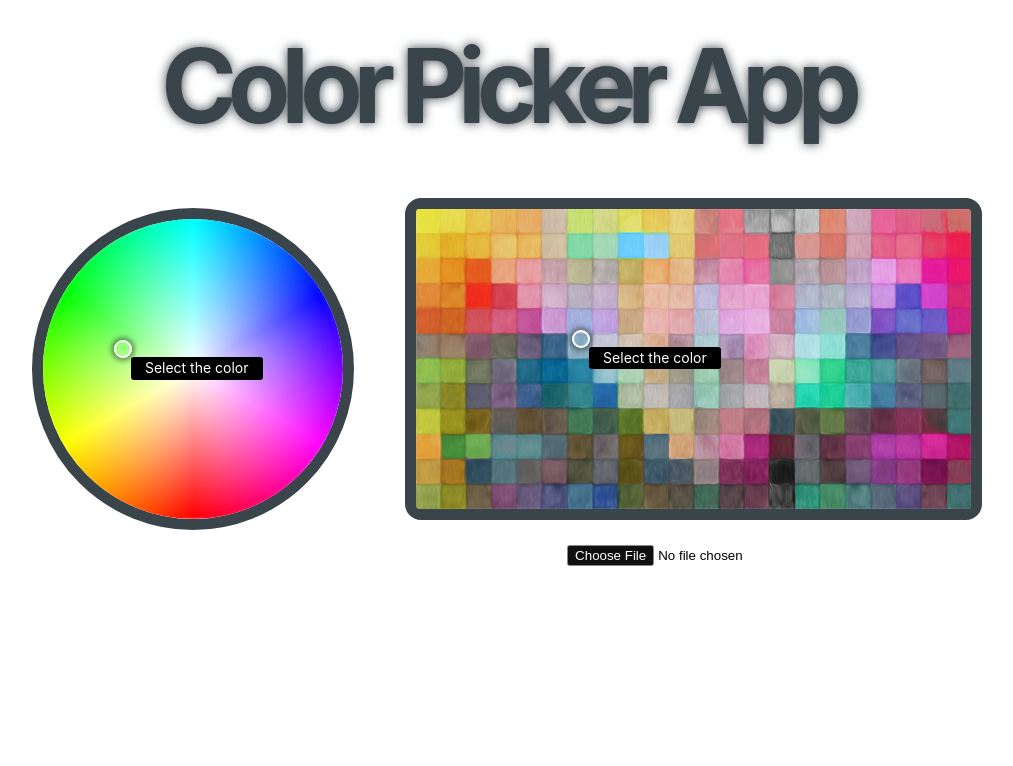
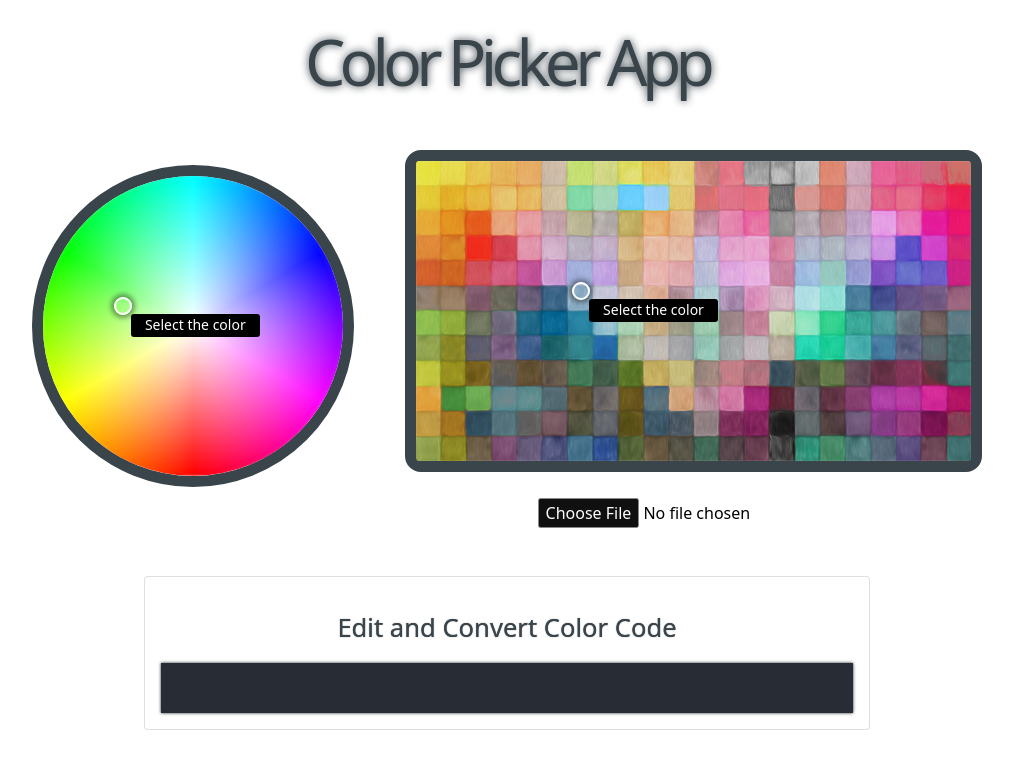
Before and after one commit to serenesky0914/color-picker-app, a React (Create React App) app: page / in a window 1280 px wide. Shown: the top 766 px of the page, without its empty margins (133-1146 px from the left). Built offline with nearby package versions, Linux system fonts and the light colour scheme.

Commit message:
add color editor

```diff
--- a/package.json
+++ b/package.json
@@ -6,6 +6,7 @@
   "version": "1.0.0",
   "license": "MIT",
   "dependencies": {
+    "bootstrap": "^5.1.3",
     "react": "^17.0.2",
     "react-dom": "^17.0.2",
     "react-scripts": "5.0.0"
--- a/src/App.css
+++ b/src/App.css
@@ -4,7 +4,7 @@ body, html {
 }
 
 h1 {
-  font-size: 8vw;
+  font-size: 5vw;
   letter-spacing: -0.09em;
   color: #3a444b;
   margin: 3vh;
@@ -20,6 +20,32 @@ h1 {
   color: white;
 }
 
+.btn_choose{
+  font-size:16px;
+}
+
+.change-color-board{
+  width: 65%;
+  margin: auto;
+}
+
+.change-color-board .title{
+  font-size: 2vw;
+  color: #3a444b;
+  margin: 2vh;
+  text-align: center;
+  text-shadow: 0px 0px 1px;
+}
+
+.change-color-board .sel-color{
+  width: 100%;
+  height: 50px;
+  background-color: #282c34;
+
+}
+
+
+
 @media (max-width: 888px) {
   .App-header {
     flex-direction: column-reverse;
--- a/src/App.js
+++ b/src/App.js
@@ -1,6 +1,8 @@
 import React, { Component } from 'react';
 import ImageColorPicker from './image-color-picker/ImageColorPicker';
+import '../node_modules/bootstrap/dist/css/bootstrap.min.css';
 import './App.css';
+// import ChromePicker from 'react-color';
 
 class App extends Component {
   constructor() {
@@ -32,12 +34,16 @@ onScreenResize = () => {
   });
 }
 
+onChangeColor = (color) => {
+  console.log(color);
+  this.setState( {color: color} );
+}
 
   render() {
     return (
-        <div className="App">
-        <h1 style={{color: this.state.color,  textShadow: '0 0 11px' + this.state.color }} >Color Picker App</h1>
-          <header className="App-header">
+        <div className="App container container-fluid">
+          <h1 style={{color: this.state.color,  textShadow: '0 0 8px' + this.state.color }} >Color Picker App</h1>
+          <header className="App-header mb-5">
             <ImageColorPicker imgUrl={'rgb.png'} pickerMaxSize={[300,300]} roundness={200} showRGB={true}
                               onColorPicking={this.changeColor} onColorPicked={this.changeTitle} onColorPickedText={'is the new tab title'}  >
             </ImageColorPicker>
@@ -46,6 +52,20 @@ onScreenResize = () => {
                               onColorPicked={this.changeColor} roundness={16} >
             </ImageColorPicker>
           </header>
+
+          <div className="card change-color-board text-center">
+            <div className="card-body">
+              <p className='title'>
+                Edit and Convert Color Code
+              </p>
+              <div className='sel-color' style={{backgroundColor: this.state.color,  boxShadow: '0 0 3px' + this.state.color }}></div>
+              <div>
+                {/* <ChromePicker onChange={this.onChangeColor}>
+
+                </ChromePicker> */}
+              </div>
+            </div>
+          </div>
         </div>
     );
   }
--- a/src/image-color-picker/ImageColorPicker.js
+++ b/src/image-color-picker/ImageColorPicker.js
@@ -100,7 +100,7 @@ class ImageColorPicker extends Component {
           <div id='mousecatcher' ref={this.touchCatcher} onMouseMove={this.onMouseMove} onMouseDown={this.onMouseDown} onMouseUp={this.onMouseUp} onTouchEnd={this.onMouseUp}
             style={{ borderRadius: this.props.roundness - 13, cursor: this.state.mouseDown ? 'none' : 'default' }} ></div>
         </div>
-        <input ref={this.fileInp} type="file" onChange={this.onFileChange} style={this.props.selectImgButton ? { display: 'block' } : { display: 'none' }}></input>
+        <input className='btn_choose' ref={this.fileInp} type="file" onChange={this.onFileChange} style={this.props.selectImgButton ? { display: 'block' } : { display: 'none' }}></input>
       </div>
     );
   }
```
Also changed, not shown: 1 other file (tests, documents, lock files or other folders).
